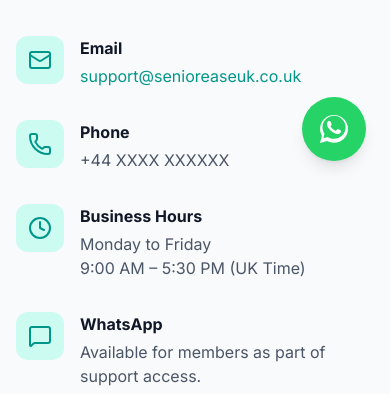
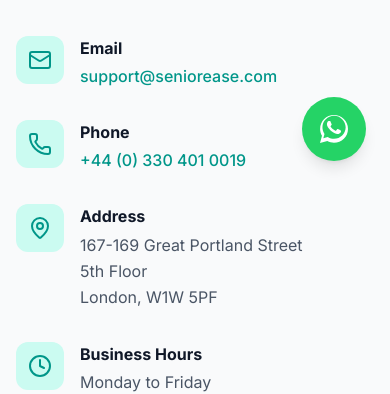
Before and after one commit to codesmashersltd/SeniorEase, a React (Vite) app: page /contact in a window 390 px wide. Shown: the part 659-1053 px from the top of the page. Built offline with nearby package versions, Linux system fonts and the light colour scheme.

Commit message:
feat(contact): update contact details and branding
Update support email, add phone number, include office address, and refresh the project banner image.

```diff
--- a/src/components/Layout.tsx
+++ b/src/components/Layout.tsx
@@ -208,11 +208,19 @@ export default function Layout() {
               <div className="space-y-3 text-gray-400">
                 <p className="flex flex-col">
                   <span className="text-gray-500 text-sm">Email</span>
-                  <a href="mailto:support@senioreaseuk.co.uk" className="hover:text-white transition-colors">support@senioreaseuk.co.uk</a>
+                  <a href="mailto:support@seniorease.com" className="hover:text-white transition-colors">support@seniorease.com</a>
                 </p>
                 <p className="flex flex-col">
                   <span className="text-gray-500 text-sm">Phone</span>
-                  <span>+44 XXXX XXXXXX</span>
+                  <a href="tel:+443304010019" className="hover:text-white transition-colors">+44 (0) 330 401 0019</a>
+                </p>
+                <p className="flex flex-col">
+                  <span className="text-gray-500 text-sm">Address</span>
+                  <span className="text-xs leading-relaxed text-gray-400">
+                    167-169 Great Portland Street<br />
+                    5th Floor<br />
+                    London, W1W 5PF
+                  </span>
                 </p>
                 <p className="flex flex-col">
                   <span className="text-gray-500 text-sm">WhatsApp</span>
--- a/src/pages/Contact.tsx
+++ b/src/pages/Contact.tsx
@@ -1,6 +1,6 @@
 import React, { useState } from 'react';
 import { Link } from 'react-router-dom';
-import { Mail, Phone, Clock, MessageSquare, ArrowRight, CheckCircle2, X } from 'lucide-react';
+import { Mail, Phone, Clock, MessageSquare, ArrowRight, CheckCircle2, X, MapPin } from 'lucide-react';
 import { motion, AnimatePresence } from 'motion/react';
 import { collection, addDoc, serverTimestamp } from 'firebase/firestore';
 import { db } from '../lib/firebase';
@@ -81,7 +81,7 @@ export default function Contact() {
                   </div>
                   <div>
                     <h3 className="font-bold text-gray-900 mb-1">Email</h3>
-                    <a href="mailto:support@senioreaseuk.co.uk" className="text-teal-600 hover:underline">support@senioreaseuk.co.uk</a>
+                    <a href="mailto:support@seniorease.com" className="text-teal-600 hover:underline font-medium">support@seniorease.com</a>
                   </div>
                 </div>
 
@@ -91,7 +91,21 @@ export default function Contact() {
                   </div>
                   <div>
                     <h3 className="font-bold text-gray-900 mb-1">Phone</h3>
-                    <p className="text-gray-600">+44 XXXX XXXXXX</p>
+                    <a href="tel:+443304010019" className="text-teal-600 hover:underline font-medium">+44 (0) 330 401 0019</a>
+                  </div>
+                </div>
+
+                <div className="flex items-start gap-4">
+                  <div className="bg-teal-100 p-3 rounded-xl text-teal-600 shrink-0">
+                    <MapPin size={24} />
+                  </div>
+                  <div>
+                    <h3 className="font-bold text-gray-900 mb-1">Address</h3>
+                    <p className="text-gray-600 leading-relaxed">
+                      167-169 Great Portland Street<br />
+                      5th Floor<br />
+                      London, W1W 5PF
+                    </p>
                   </div>
                 </div>
 
```
Also changed, not shown: 1 other file (tests, documents, lock files or other folders).
